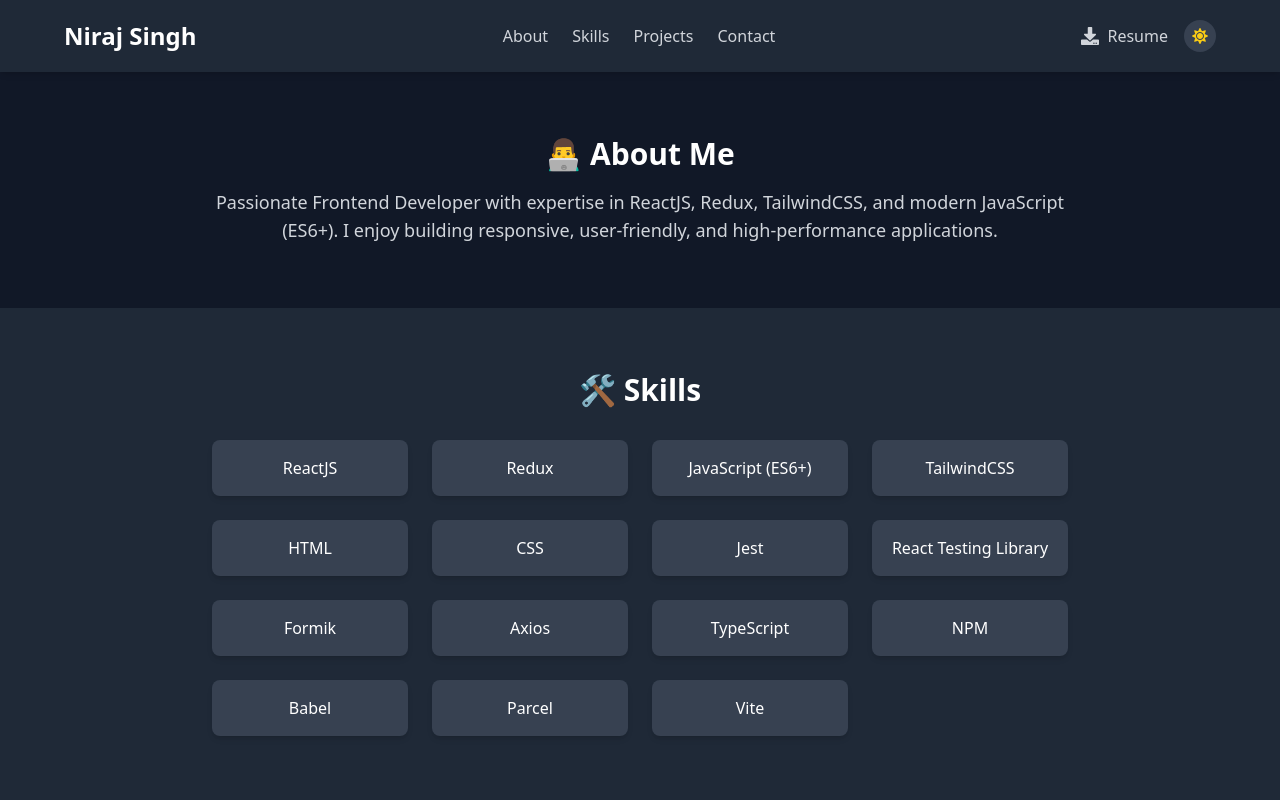
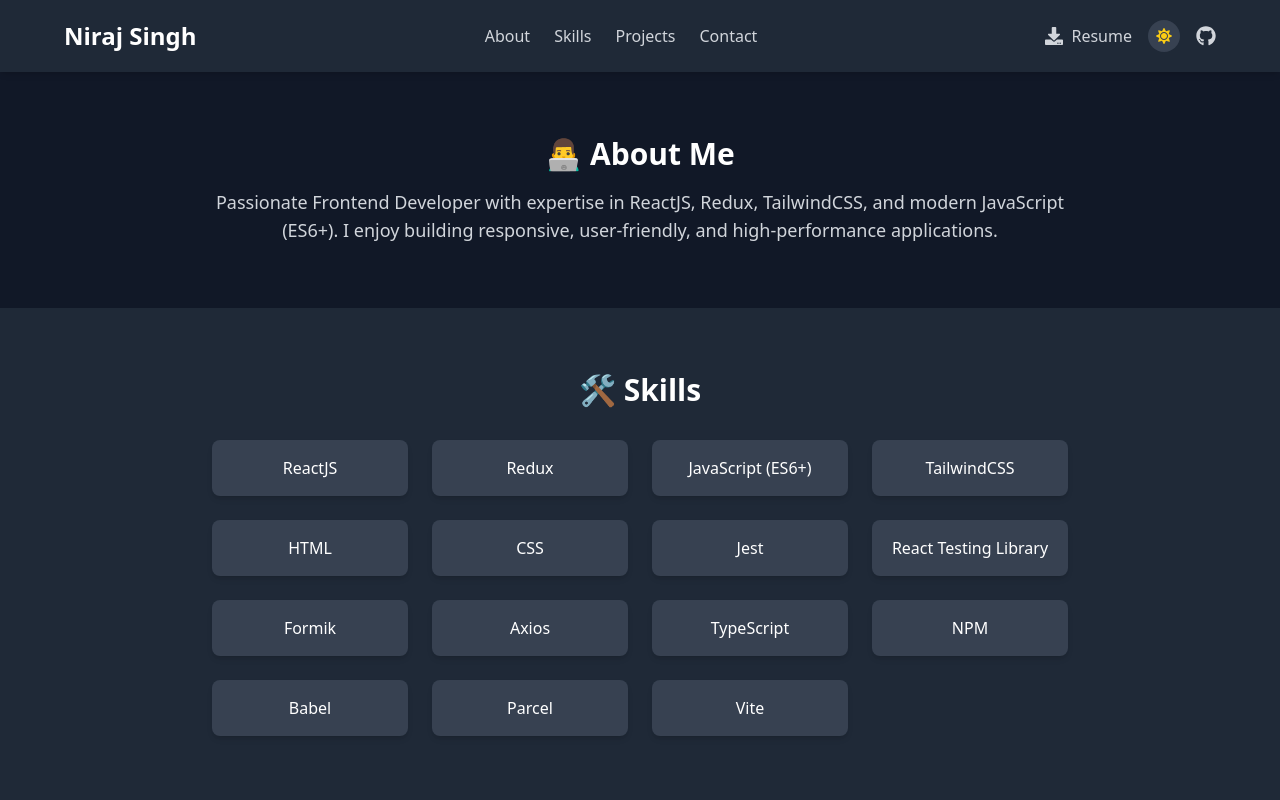
Before and after one commit to Niraj1903/Portfolio, a React (Create React App) app: page / in a window 1280 px wide. Shown: the top 800 px of the page. Built offline with nearby package versions, Linux system fonts and the light colour scheme.

Commit message:
github added

```diff
--- a/src/components/Header.js
+++ b/src/components/Header.js
@@ -1,5 +1,5 @@
 import React, { useState } from "react";
-import { FaBars, FaTimes, FaDownload } from "react-icons/fa";
+import { FaBars, FaTimes, FaDownload, FaGithub } from "react-icons/fa";
 import ThemeToggle from "./ThemeToggle";
 
 function Header() {
@@ -40,6 +40,16 @@ function Header() {
           </a>
 
           <ThemeToggle />
+
+          {/* GitHub Icon Link */}
+          <a
+            href="https://github.com/Niraj1903"
+            target="_blank"
+            rel="noopener noreferrer"
+            className="text-gray-700 dark:text-gray-300 hover:text-blue-500"
+          >
+            <FaGithub className="text-xl" />
+          </a>
 
           <button
             onClick={() => setIsOpen(!isOpen)}
```
Also changed, not shown: public/logo192.png (deleted), public/logo512.png (deleted).
